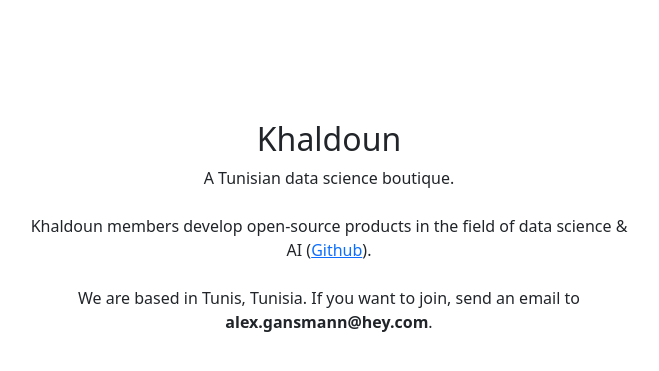
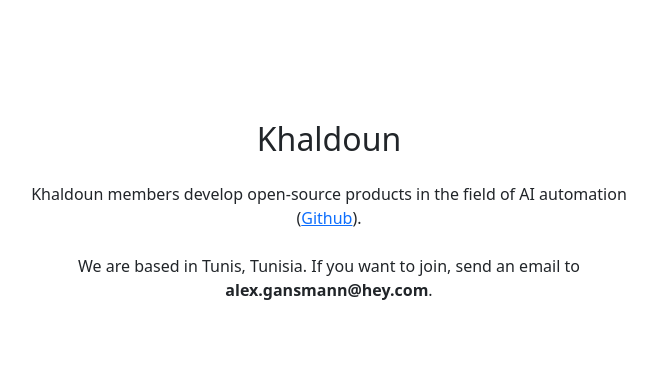
Before and after one commit to khaldoun-xyz/khaldoun, a Django app: page / in a window 1280 px wide. Shown: the part 56-427 px from the top of the page, without its empty margins (311-970 px from the left). Run offline with Django 5.2, Linux system fonts and the light colour scheme.

Commit message:
update claim to AI automation

```diff
--- a/src/templates/index.html
+++ b/src/templates/index.html
@@ -5,12 +5,11 @@
     <div class="container pt-5 mt-5">
         <div class="flex flex-col space-y-4 text-center mt-4">
             <h2 class="mx-auto my-2 max-w-md text-2xl font-medium tracking-tight md:text-3xl">Khaldoun</h2>
-            <p>A Tunisian data science boutique.</p>
         </div>
         <div class="flex flex-col space-y-4 text-center mt-4">
             <p style="max-width: 600px; margin: auto; text-align: center;">
                 Khaldoun members develop open-source products
-                in the field of data science & AI
+                in the field of AI automation
                 (<a href="https://github.com/khaldoun-xyz" target="_blank">Github</a>).
             </p>
         </div>
```
